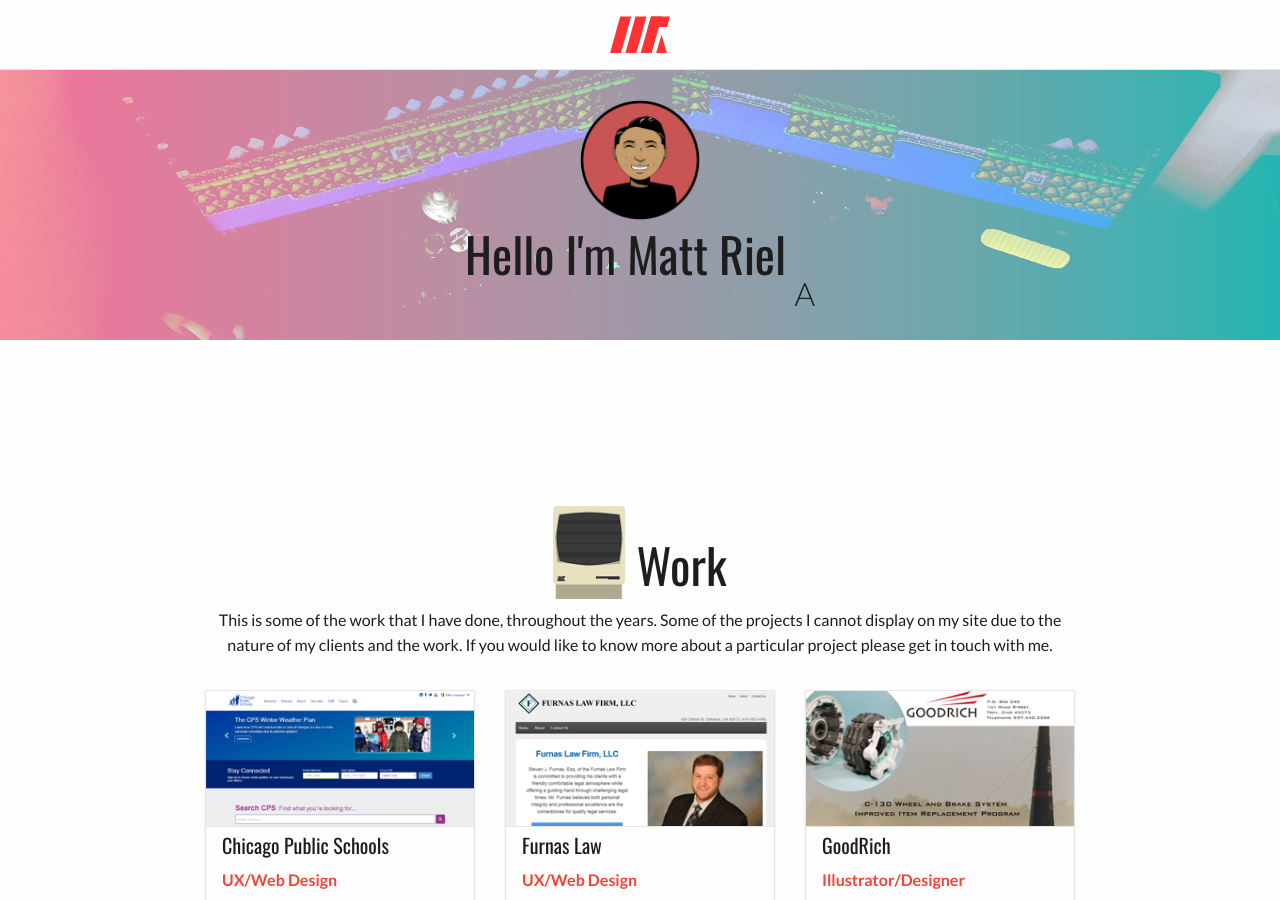
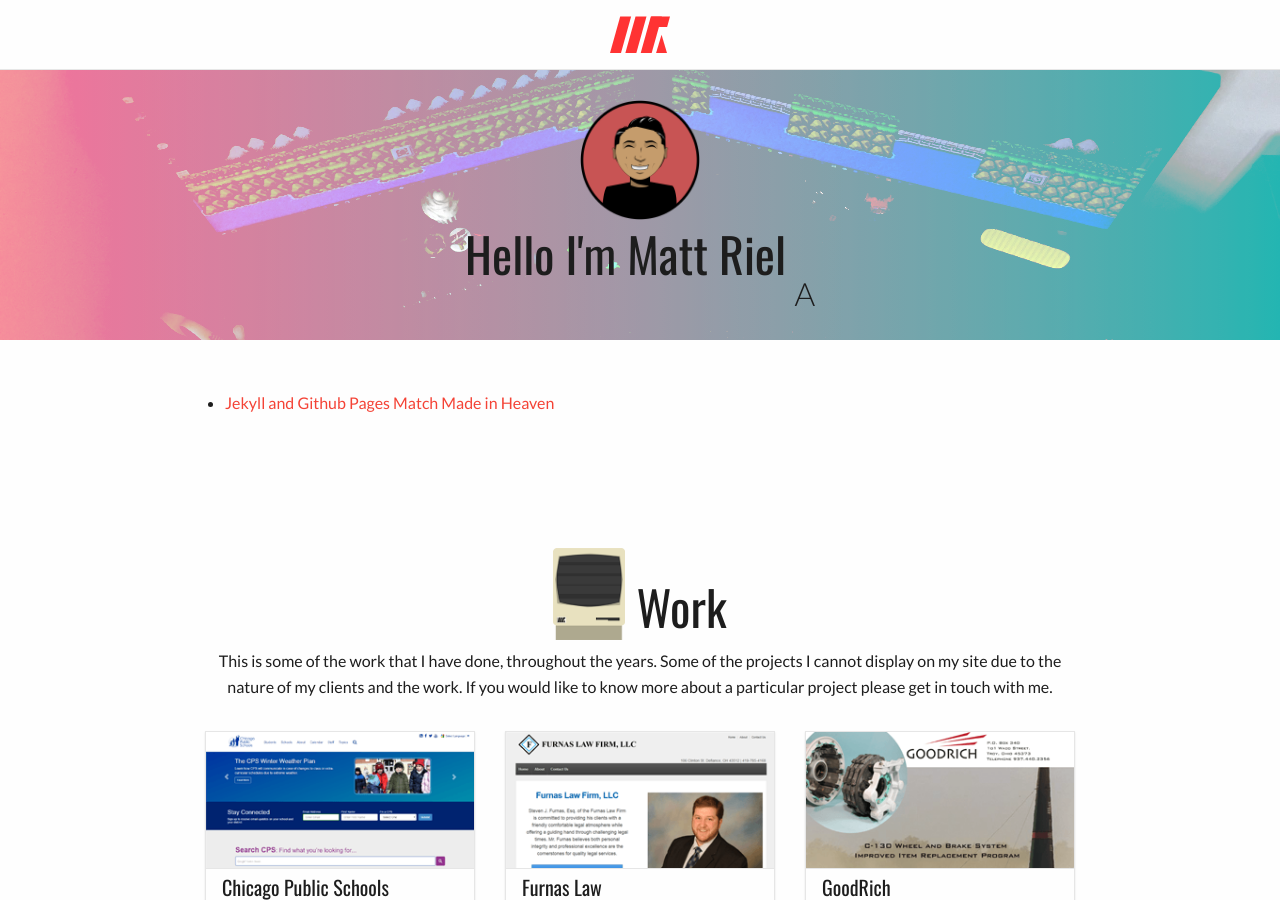
Before and after one commit to mriel/mriel.github.io, a Jekyll site: the page built from index.html, in a window 1280 px wide and 900 px high. Built offline with Jekyll 4.4.1, drawn with Linux system fonts in a browser that asks for light colours; a script that is not in the unit is left out.

Commit message:
Update index.html

```diff
--- a/index.html
+++ b/index.html
@@ -5,8 +5,13 @@ title: Matt Riel Designer
       <div class="sections">
             <div class="row">
                   <div class="column">
-                  {% assign post = site.posts.first %}
-                  {% assign content = post.content %}
+                  <ul>
+                    {% for post in site.posts %}
+                      <li>
+                        <a href="{{ post.url }}">{{ post.title }}</a>
+                      </li>
+                    {% endfor %}
+                  </ul>
                   </div>
             </div>
       </div>
```
